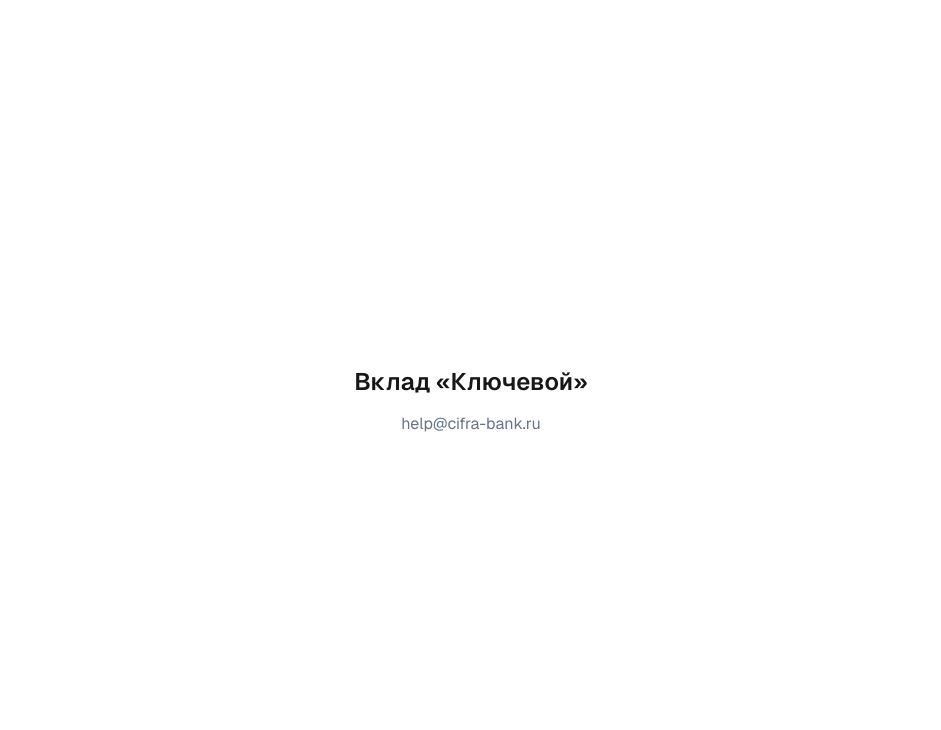
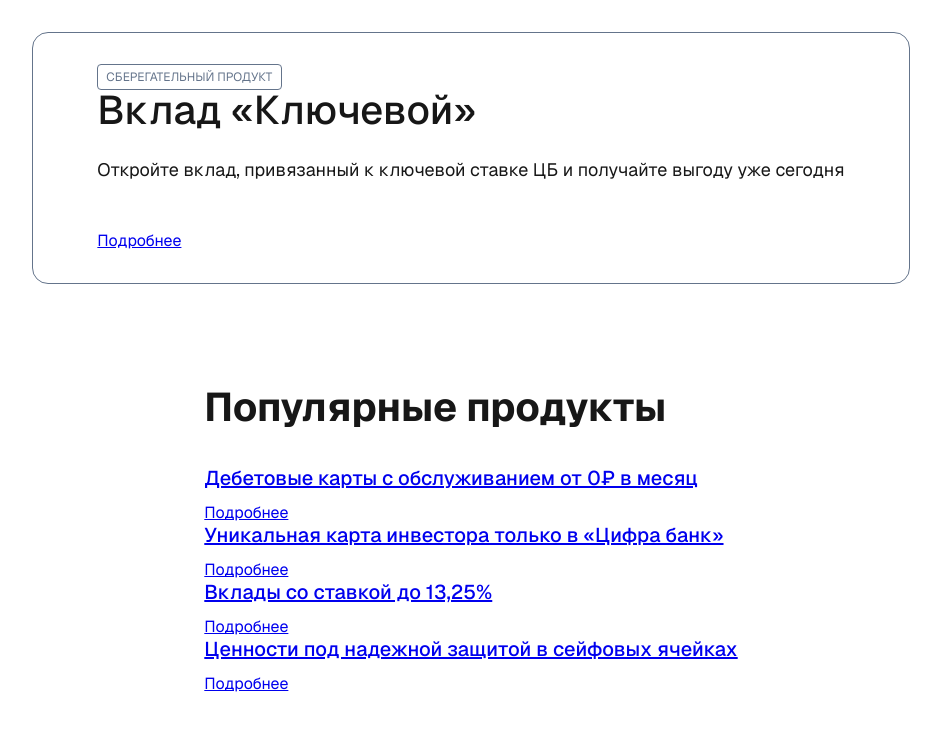
Before and after one commit to medvedium/cifra-bank, a Next.js app: page / in a window 1280 px wide. Shown: the top 730 px of the page, without its empty margins (169-1110 px from the left). Built offline with nearby package versions, Linux system fonts and the light colour scheme.

Commit message:
Настроены стилизация, вывод данных из json

```diff
--- a/content/pages/home.json
+++ b/content/pages/home.json
@@ -26,7 +26,7 @@
     "title": "Популярные продукты",
     "items": [
       {
-        "title": "Дебетовые карты\nс обслуживанием\nот 0₽ в месяц",
+        "title": "Дебетовые карты с обслуживанием от 0₽ в месяц",
         "href": "/service-packages",
         "linkLabel": "Подробнее",
         "imageHref": "",
--- a/src/app/page.module.scss
+++ b/src/app/page.module.scss
@@ -3,17 +3,69 @@
   flex: 1;
   flex-direction: column;
   align-items: center;
-  justify-content: center;
+  justify-content: flex-start;
   padding: 2rem;
 }
 
-.title {
-  margin: 0;
-  font-size: 1.5rem;
-  font-weight: 600;
+.hero {
+  position: relative;
 }
 
-.subtitle {
-  margin: 1rem 0 0;
+.heroItem {
+  border: 1px solid var(--color-muted);
+  padding: 32px 64px;
+  border-radius: 16px;
+}
+
+.heroMark {
+  padding: 4px 8px;
+  text-transform: uppercase;
   color: var(--color-muted);
+  border: 1px solid var(--color-muted);
+  background-color: transparent;
+  border-radius: 4px;
+  font-size: 12px;
 }
+
+.heroTitle {
+  margin: 0 0 24px;
+  font-size: 40px;
+  line-height: 1.2;
+  font-weight: 500;
+  white-space: normal;
+}
+
+.heroText {
+  font-size: 18px;
+  line-height: 1.33;
+  font-weight: 400;
+  margin: 0 0 48px;
+  max-width: none;
+}
+
+.heroAction {
+  margin-top: 24px;
+}
+
+.products {
+  position: relative;
+}
+
+.productsGrid {
+  display: grid;
+  grid-template-columns: 1fr;
+  grid-auto-rows: auto;
+}
+
+.productsItemTitle {
+  display: block;
+  margin: 0 0 12px;
+  font-size: 20px;
+  line-height: 1.2;
+  font-weight: 500;
+  white-space: pre-line;
+}
+
+.productsItemLink {
+  text-decoration: none;
+}
--- a/src/app/page.tsx
+++ b/src/app/page.tsx
@@ -7,11 +7,46 @@
         getHomePage()
     ]);
 
-    const slide = page.hero.items[0]
+    const slides = page.hero.items
+
     return (
         <main className={styles.main}>
-            <h1 className={styles.title}>{slide?.title}</h1>
-            <p className={styles.subtitle}>{site.email}</p>
+            <h1 className="visually-hidden">{site.name}</h1>
+            <section className={`${styles.hero} section`}>
+                <div className="container">
+                    {slides?.map((item, index) => (
+                        <div className={styles.heroItem} key={index}>
+                            <mark className={styles.heroMark}>{item.mark}</mark>
+                            <h2 className={styles.heroTitle}>{item.title}</h2>
+                            <p className={styles.heroText}>{item.description}                            </p>
+                            <div className={styles.heroAction}>
+                                {item.cta.href ? (
+                                    <a href={item.cta.href}
+                                       rel="noopener noreferrer">{item.cta.label}</a>
+                                ) : (
+                                    <button>{item.cta.label}</button>
+                                )}
+                            </div>
+                        </div>
+                    ))}
+                </div>
+            </section>
+
+            <section className={`${styles.products} section`}>
+                <div className="container">
+                    <h2 className="section__title">{page.products.title}</h2>
+                    <div className={styles.productsGrid}>
+                        {page.products.items?.map((item, index) => (
+                            <a href={item.href} rel="noopener noreferrer" key={index}>
+                                <h3 className={styles.productsItemTitle}>
+                                    {item.title}
+                                </h3>
+                                <span className={styles.productsItemLink}>{item.linkLabel}</span>
+                            </a>
+                        ))}
+                    </div>
+                </div>
+            </section>
         </main>
     );
 }
--- a/src/styles/globals.scss
+++ b/src/styles/globals.scss
@@ -28,3 +28,29 @@
   -webkit-font-smoothing: antialiased;
   -moz-osx-font-smoothing: grayscale;
 }
+
+.visually-hidden {
+  position: absolute;
+  width: 1px;
+  height: 1px;
+  padding: 0;
+  margin: -1px;
+  overflow: hidden;
+  clip: rect(0, 0, 0, 0);
+  white-space: nowrap;
+  border: 0;
+}
+
+.section {
+  margin-bottom: 64px;
+
+  &__title {
+    font-size: 40px;
+  }
+}
+
+.container {
+  max-width: 1200px;
+  padding-inline: 16px;
+  margin-inline: auto;
+}
```
